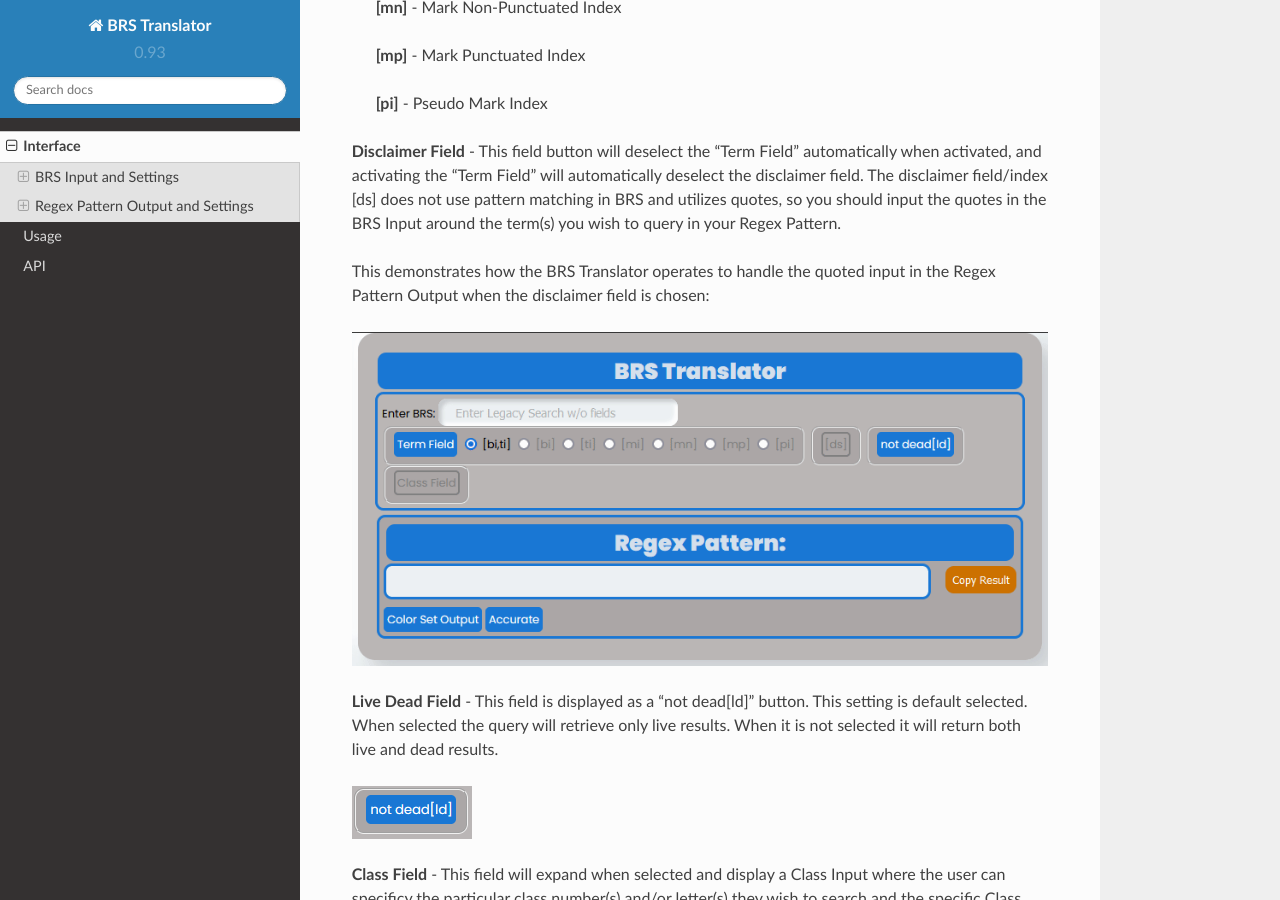
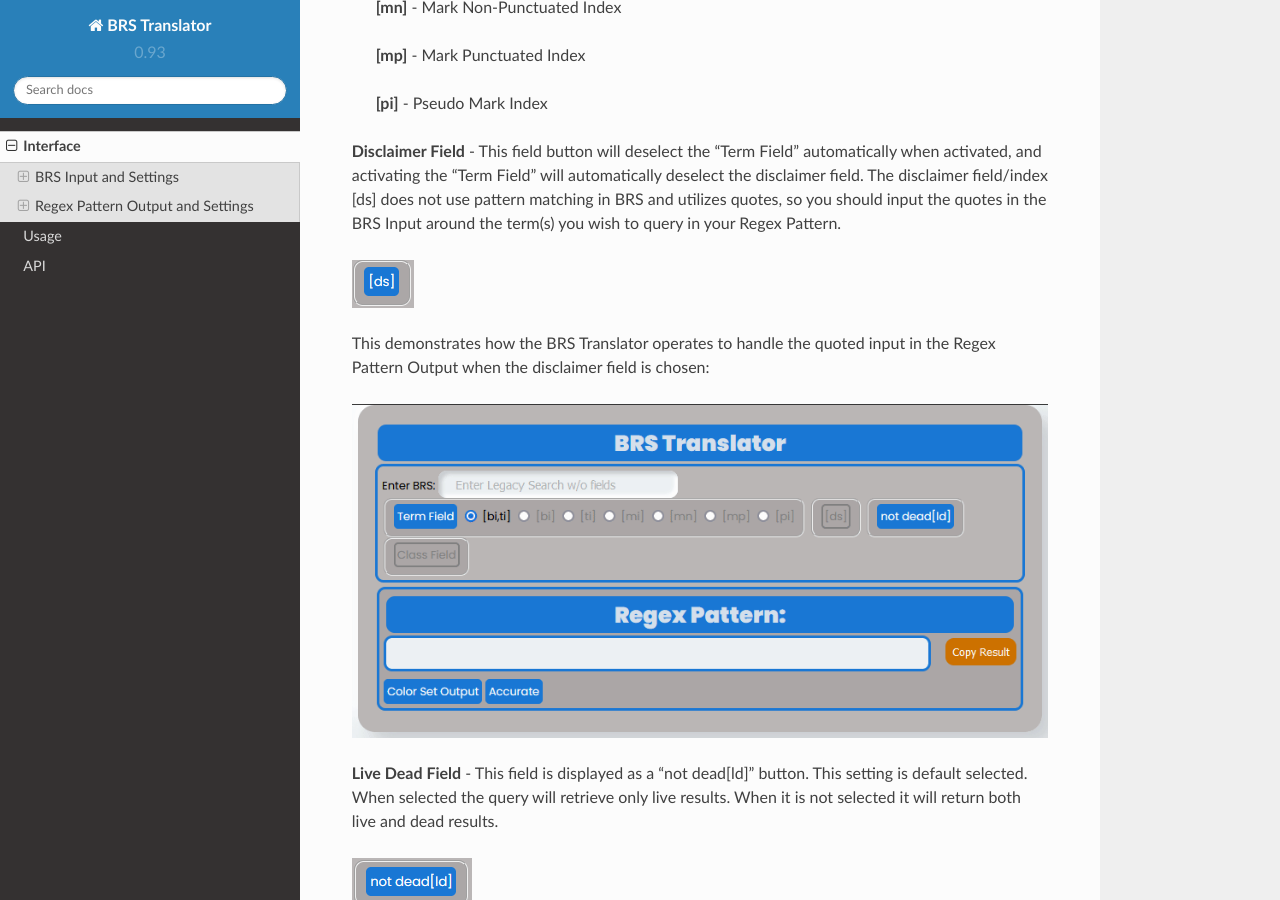
Before and after one commit to Ayjent/BRS-Translator, a Sphinx documentation site: the page built from docs/source/interface.rst, in a window 1280 px wide and 900 px high, scrolled down 2696 px. Built offline with Sphinx 7.4.7 and the Read the Docs theme 2.0.0, drawn with Linux system fonts in a browser that asks for light colours.

Commit message:
Update interface.rst

```diff
--- a/docs/source/interface.rst
+++ b/docs/source/interface.rst
@@ -60,6 +60,8 @@
  **[pi]** - Pseudo Mark Index
 
 **Disclaimer Field** - This field button will deselect the "Term Field" automatically when activated, and activating the "Term Field" will automatically deselect the disclaimer field.  The disclaimer field/index [ds] does not use pattern matching in BRS and utilizes quotes, so you should input the quotes in the BRS Input around the term(s) you wish to query in your Regex Pattern.
+
+.. image:: ../_static/BRS-DSSection.png
 
 This demonstrates how the BRS Translator operates to handle the quoted input in the Regex Pattern Output when the disclaimer field is chosen:
 
```
